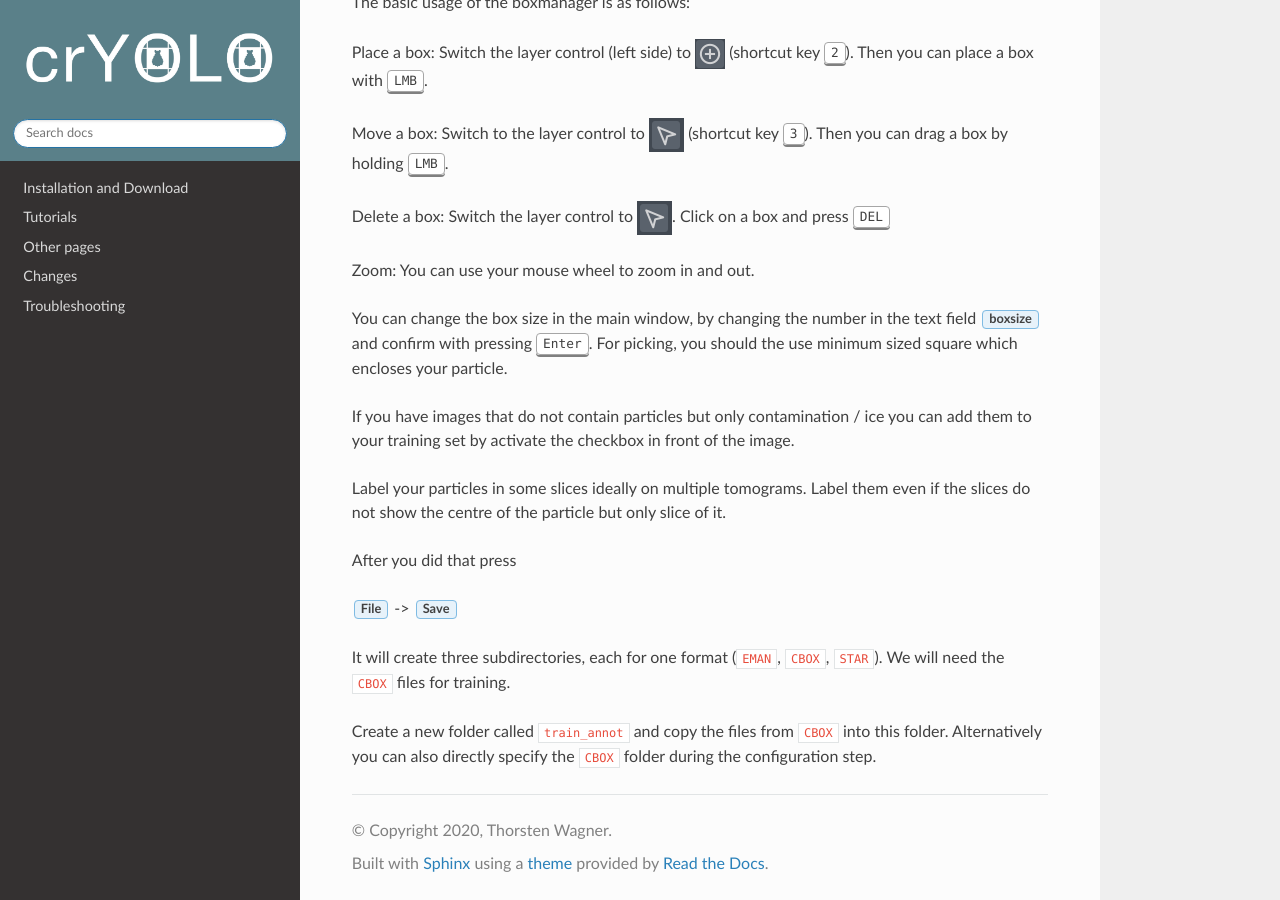
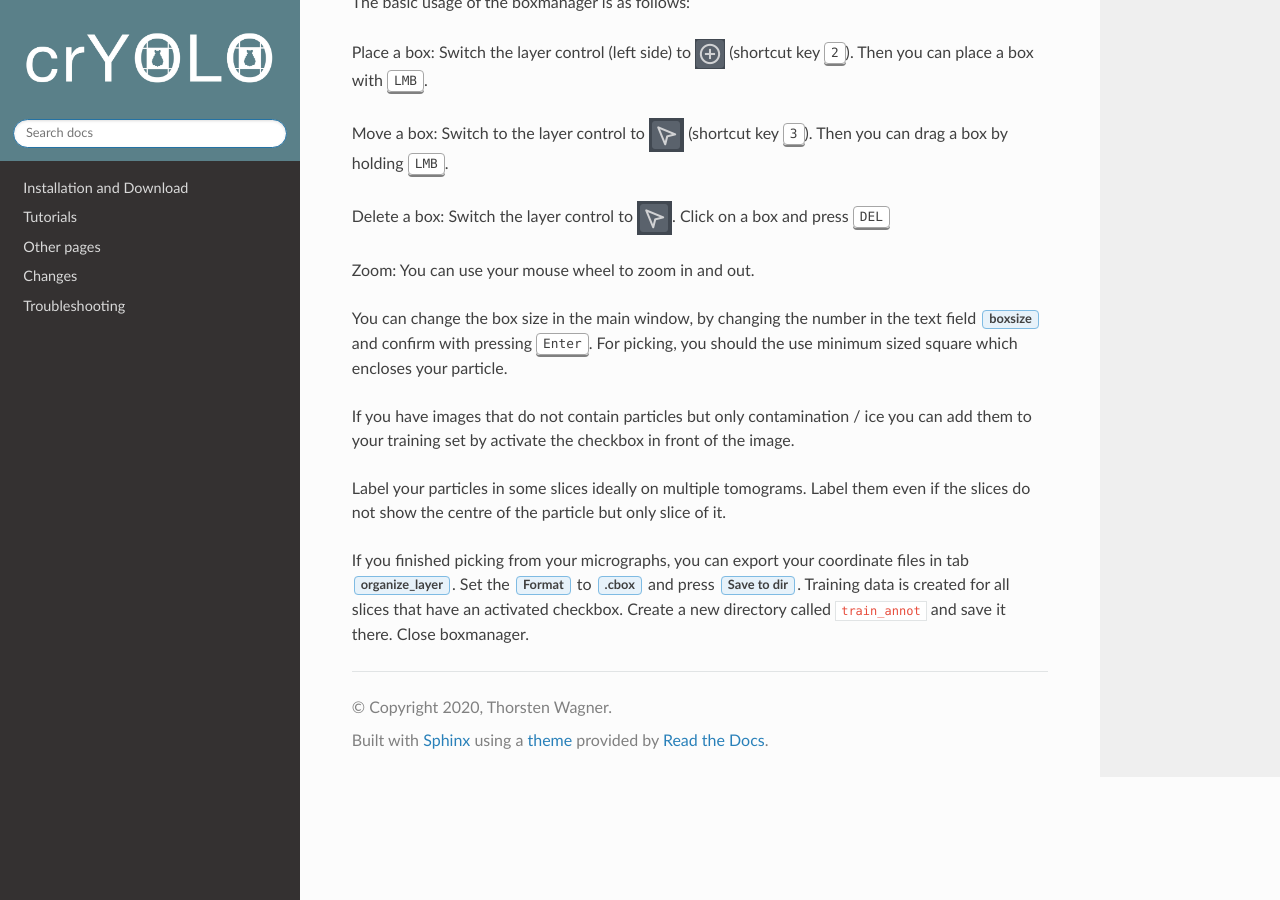
Before and after one commit to MPI-Dortmund/cryolo, a Sphinx documentation site: the page built from source/tutorials/data_preparation_tomo.rst, in a window 1280 px wide and 900 px high, scrolled down 1293 px. Built offline with Sphinx 7.4.7 and the Read the Docs theme 2.0.0, drawn with Linux system fonts in a browser that asks for light colours.

Commit message:
tomo tutorial

```diff
--- a/source/tutorials/data_preparation_tomo.rst
+++ b/source/tutorials/data_preparation_tomo.rst
@@ -13,13 +13,6 @@ For opening your tomograms you have to options:
 
 .. include:: text_modules/data_prep_pick_particles.rst
 
-Label your particles in some slices ideally on multiple tomograms. Label them even if the slices do not show
-the centre of the particle but only slice of it.
+Label your particles in some slices ideally on multiple tomograms. Label them even if the slices do not show the centre of the particle but only slice of it.
 
-After you did that press
-
-:guilabel:`File` -> :guilabel:`Save`
-
-It will create three subdirectories, each for one format (:file:`EMAN`, :file:`CBOX`, :file:`STAR`). We will need the :file:`CBOX` files for training.
-
-Create a new folder called :file:`train_annot` and copy the files from :file:`CBOX` into this folder. Alternatively you can also directly specify the :file:`CBOX` folder during the configuration step.
+If you finished picking from your micrographs, you can export your coordinate files in tab :guilabel:`organize_layer`. Set the :guilabel:`Format` to :guilabel:`.cbox` and press :guilabel:`Save to dir`. Training data is created for all slices that have an activated checkbox.  Create a new directory called :file:`train_annot` and save it there. Close boxmanager.
```
